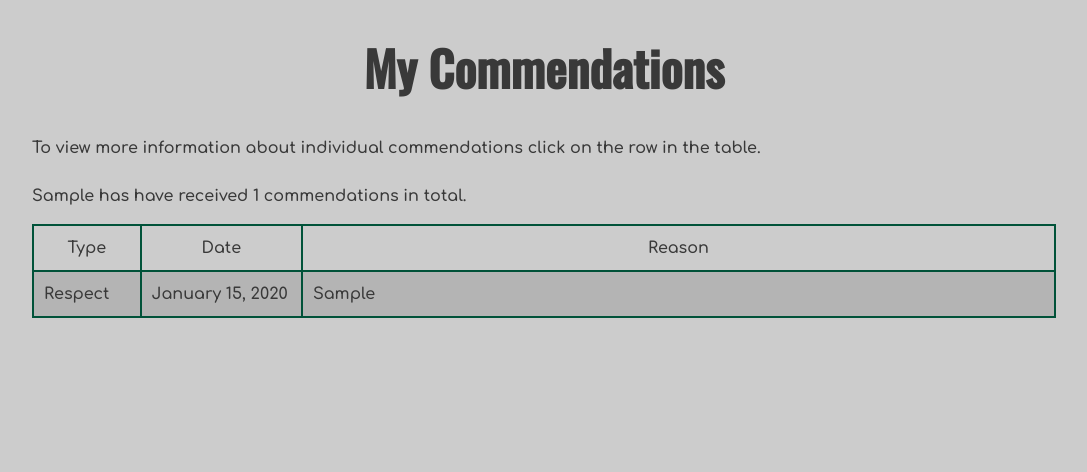
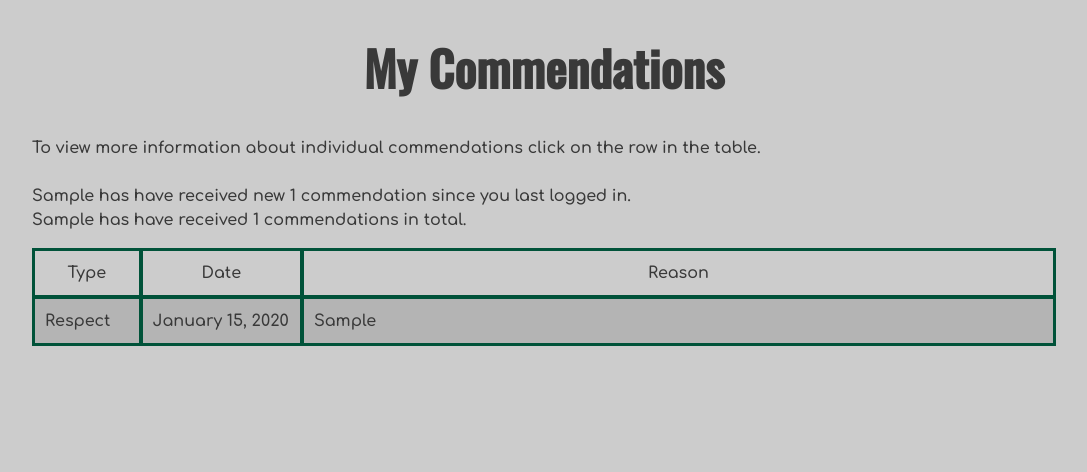
Before and after one commit to mmoomocow/digital-commendations, a Django app: template commendations/templates/commendations/my_commendations.html in a window 1280 px wide. Shown: the part 39-511 px from the top of the page, without its empty margins (96-1183 px from the left). Run offline with Django 4.2, Linux system fonts and the light colour scheme; a user stored in the database is signed in; tables that the repository leaves empty hold one stand-in row (values such as "Sample post"); the template is opened without the code that fills it: values that come from a table or form of the project are taken from there, most other values are stand-ins (such as "Sample title", 1, 10 or a date in 2020); parts of the project's set-up code (start-up, migrations or seed data) failed here and were passed over; some libraries are stand-ins or nearby versions.

Commit message:
feat(Commendations): ✨ Highlight new commendations
When there are new commendations that have been awarded since last login, they are highlighted to the student/caregiver

Signed-off-by: Matthew Gray <44288823+mmoomocow@users.noreply.github.com>

```diff
--- a/commendations/static/commendations/my_commendations.min.css
+++ b/commendations/static/commendations/my_commendations.min.css
@@ -1 +1 @@
-table#myCommendations{width:100%;border-collapse:collapse;border:2px solid var(--color-green)}th,td{padding:10px;border:2px solid var(--color-green)}tr{cursor:pointer}tr:nth-child(even){background-color:#b4b4b4}th:nth-child(1),td:nth-child(1){width:10%}th:nth-child(2),td:nth-child(2){width:15%}th:nth-child(3),td:nth-child(3){width:70%;white-space:nowrap;max-width:300px;overflow:hidden;text-overflow:ellipsis}div#info-split{display:flex;flex-direction:row;justify-content:space-between}div#info-split>div{width:50%;padding:10px}div#info-split>div:nth-child(even){border-left:2px solid var(--color-green)}@media screen and (max-width:500px){}
+table#myCommendations{width:100%;border-spacing:0;border:1px solid var(--color-green)}th,td{padding:10px;border:2px solid var(--color-green)}tr{cursor:pointer}.newCommendation>td{border-color:var(--color-gold)}tr:nth-child(even){background-color:#b4b4b4}th:nth-child(1),td:nth-child(1){width:10%}th:nth-child(2),td:nth-child(2){width:15%}th:nth-child(3),td:nth-child(3){width:70%;white-space:nowrap;max-width:300px;overflow:hidden;text-overflow:ellipsis}@media screen and (max-width:500px){}
--- a/commendations/templates/commendations/my_commendations.html
+++ b/commendations/templates/commendations/my_commendations.html
@@ -21,8 +21,12 @@
     <br>
     <br>
     {% if commendationsSince|length > 1 %}
-        {% if request.user.is_caregiver %}{{ student.user.first_name }} has {% else %}You have{% endif %} have received {{commendationsSince|length}} commendations since you last logged in.
+        {% if request.user.is_caregiver %}{{ student.user.first_name }} has {% else %}You have{% endif %} have received new {{commendationsSince|length}} commendations since you last logged in.
         <br>
+    {% elif commendationsSince|length == 1 %}
+        {% if request.user.is_caregiver %}{{ student.user.first_name }} has {% else %}You have{% endif %} have received new {{commendationsSince|length}} commendation since you last logged in.
+        <br>
+
     {% endif %}
     {% if request.user.is_caregiver %}{{ student.user.first_name }} has {% else %}You have{% endif %} have received {{commendations|length}} commendations in total.
 </p>
@@ -34,11 +38,20 @@
         <th>Reason</th>
     </tr>
     {% for commendation in commendations %}
-        <tr onclick="window.location.href='/commendations/detail/{{commendation.id}}'">
-            <td class="Ctype">{{commendation.get_commendation_type_display}}</td>
-            <td class="Cdata">{{ commendation.date_time|date:"F j, Y" }}</td>
-            <td class="Creason">{{commendation.reason}}</td>
-        </tr>
+        {% comment %} CommendationsSince is a set of new commendations, if the commendation is in commendationsSince then it should have the newCommendation class {% endcomment %}
+        {% if commendation in commendationsSince %}
+            <tr onclick="window.location.href='/commendations/detail/{{commendation.id}}'" class="newCommendation">
+                <td class="Ctype">{{commendation.get_commendation_type_display}}</td>
+                <td class="Cdata">{{ commendation.date_time|date:"F j, Y" }}</td>
+                <td class="Creason">{{commendation.reason}}</td>
+            </tr>
+        {% else %}
+            <tr onclick="window.location.href='/commendations/detail/{{commendation.id}}'">
+                <td class="Ctype">{{commendation.get_commendation_type_display}}</td>
+                <td class="Cdata">{{ commendation.date_time|date:"F j, Y" }}</td>
+                <td class="Creason">{{commendation.reason}}</td>
+            </tr>
+        {% endif %}
     {% endfor %}
 </table>
 {% endblock content %}
```
Also changed, not shown: commendations/static/commendations/my_commendations.css (+6 -20 lines).
